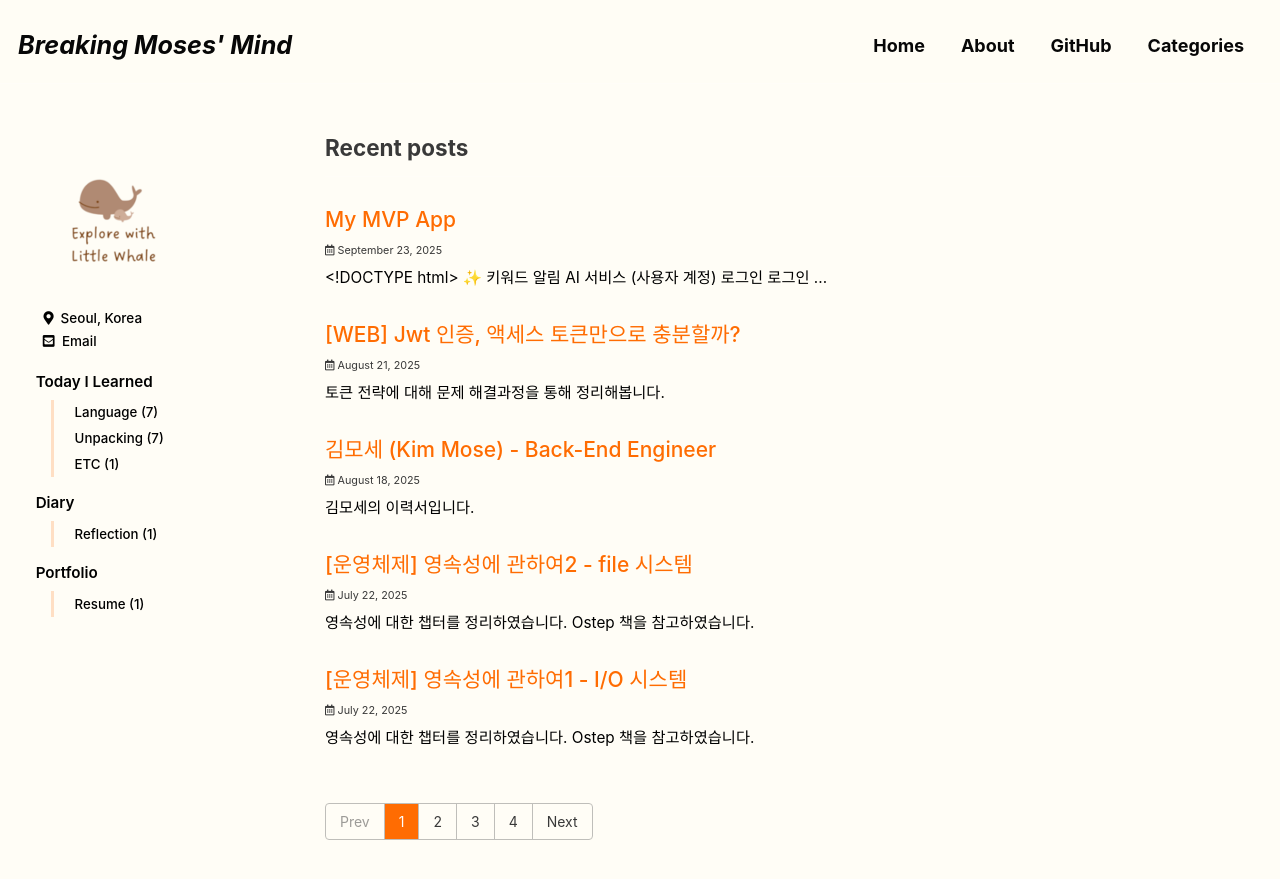
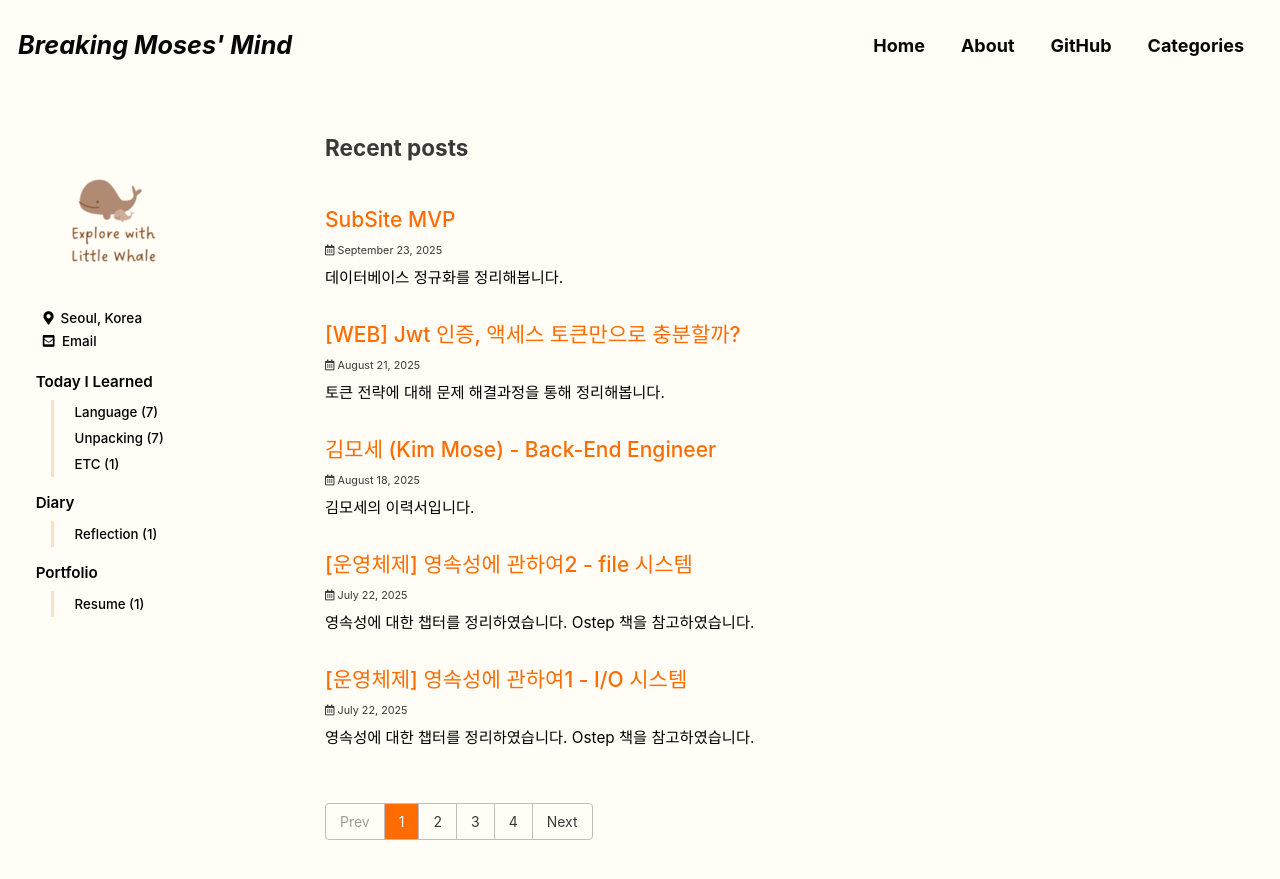
Before and after one commit to moset1/moset1.github.io, a Jekyll site: the page built from index.html, in a window 1280 px wide and 900 px high. Shown: the top 879 px of the window. Built offline with Jekyll 4.4.1, drawn with Linux system fonts in a browser that asks for light colours; cached includes are drawn as plain includes; some web fonts are replaced; the list of posts is cut into pages by our own code.

Commit message:
add : SubSite MVP

```diff
--- a/_posts/2025-09-23-subsite-mvp.html
+++ b/_posts/2025-09-23-subsite-mvp.html
@@ -1,8 +1,16 @@
 ---
-layout: post
-title: "My MVP App"
+title: "SubSite MVP"
+excerpt: "데이터베이스 정규화를 정리해봅니다."
+categories:
+  - portfolio
+tags: ["DB", "정규화"]
+permalink: /portfolio/subsite/
+toc: true
+toc_sticky: true
+date: 2025-09-23
+last_modified_at: 2025-09-23
+---
 
----
 
 <!DOCTYPE html>
 <html lang="ko">
```
